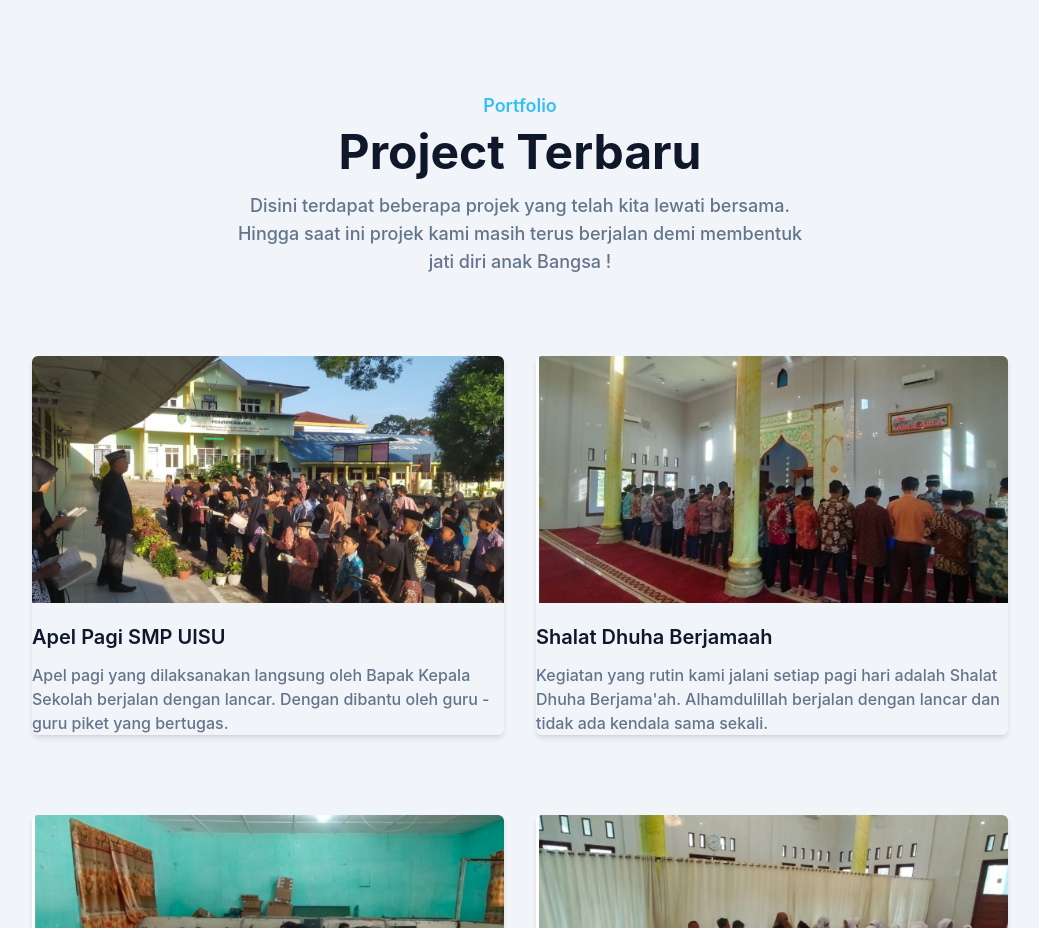
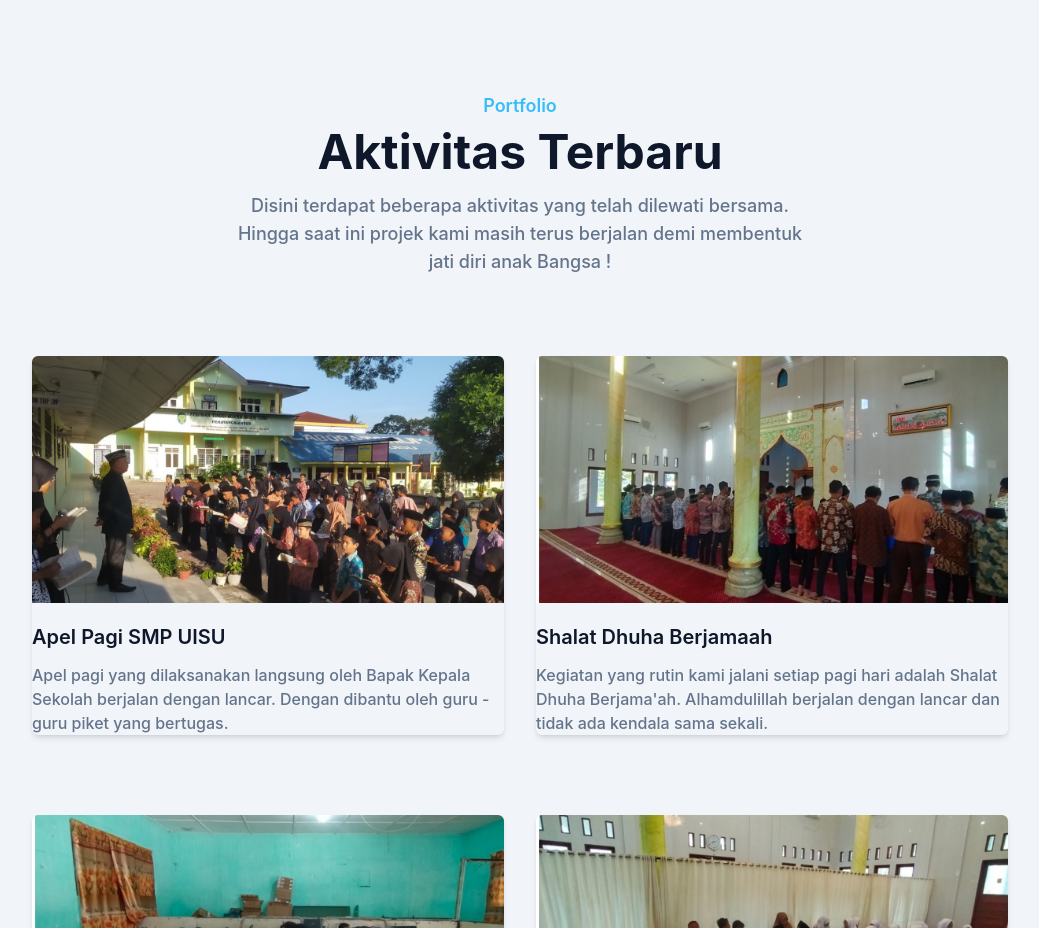
Before and after one commit to anbianuansyah/portfolio-anbia, a website: page index.html in a window 1280 px wide. Shown: the part 1220-2148 px from the top of the page, without its empty margins (120-1159 px from the left). Drawn offline with Linux system fonts and the light colour scheme.

Commit message:
Update index.html

```diff
--- a/index.html
+++ b/index.html
@@ -132,8 +132,8 @@
             <div class="w-full px-4">
                 <div class="max-w-xl mx-auto text-center mb-16 ">
                     <h4 class="font-semibold text-lg text-birusaya mb-2">Portfolio</h4>
-                    <h2 class="font-bold text-gelap text-3xl mb-4 sm:text-4xl lg:text-5xl">Project Terbaru</h2>
-                    <p class="font-medium text-md text-pucat md:text-lg">Disini terdapat beberapa projek yang telah kita lewati bersama. Hingga saat ini projek kami masih terus berjalan demi membentuk jati diri anak Bangsa !</p>
+                    <h2 class="font-bold text-gelap text-3xl mb-4 sm:text-4xl lg:text-5xl">Aktivitas Terbaru</h2>
+                    <p class="font-medium text-md text-pucat md:text-lg">Disini terdapat beberapa aktivitas yang telah dilewati bersama. Hingga saat ini projek kami masih terus berjalan demi membentuk jati diri anak Bangsa !</p>
                 </div>
             </div>
             <div class="w-full px-4 flex flex-wrap justify-center xl:w-10/12 xl:mx-auto">
```
